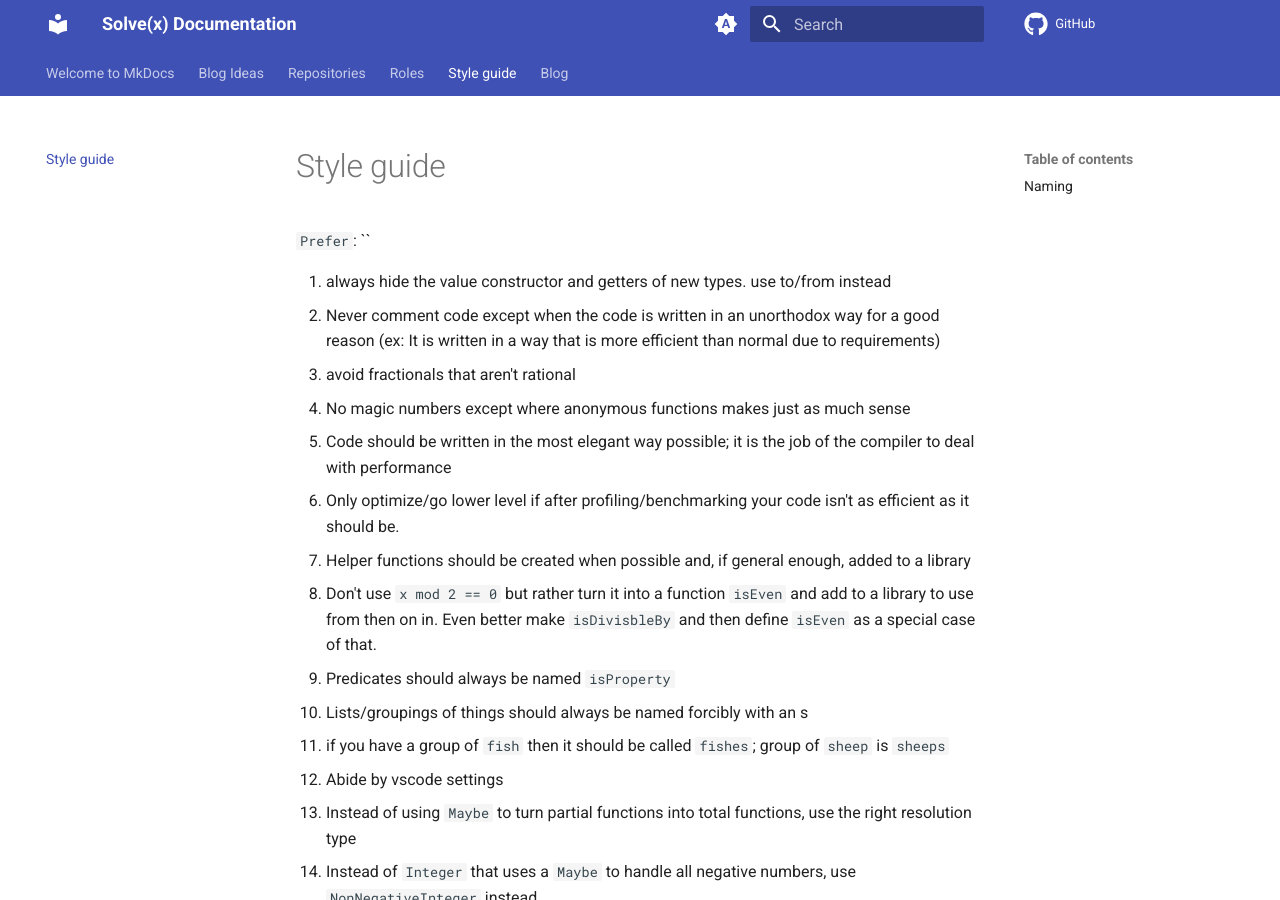
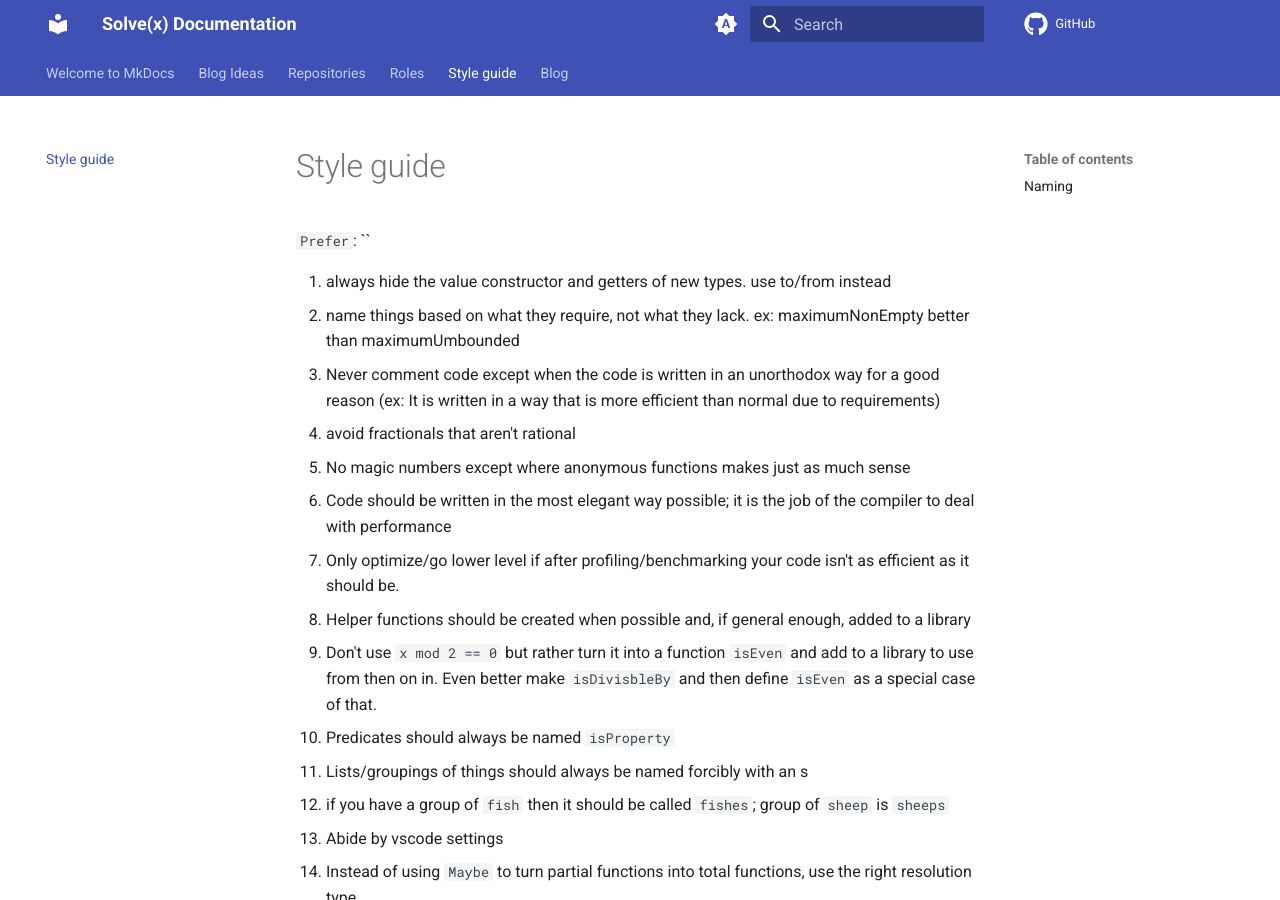
Before and after one commit to solvex-software/solvex-internal-documentation, an MkDocs documentation site: the page built from docs/style-guide.md, in a window 1280 px wide and 900 px high. Built offline with MkDocs 1.6.1 and Material for MkDocs 9.7.7, drawn with Linux system fonts in a browser that asks for light colours; comment, search, counter and statistics services are not loaded.

Commit message:
Update style-guide.md

```diff
--- a/docs/style-guide.md
+++ b/docs/style-guide.md
@@ -2,6 +2,7 @@
 ``
 
 1. always hide the value constructor and getters of new types. use to/from instead
+1. name things based on what they require, not what they lack. ex: maximumNonEmpty better than maximumUmbounded
 1. Never comment code except when the code is written in an unorthodox way for a good reason (ex: It is written in a way that is more efficient than normal due to requirements)
 1. avoid fractionals that aren't rational
 1. No magic numbers except where anonymous functions makes just as much sense
```
